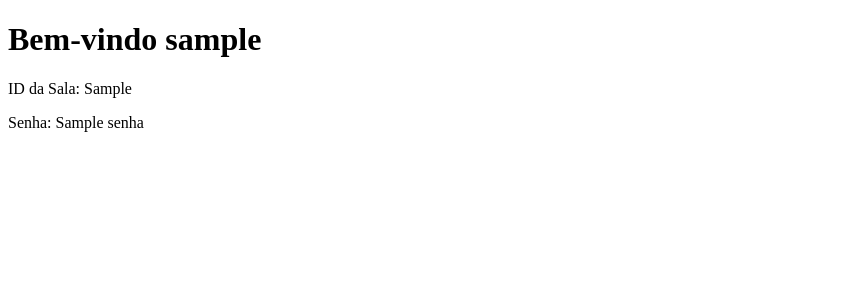
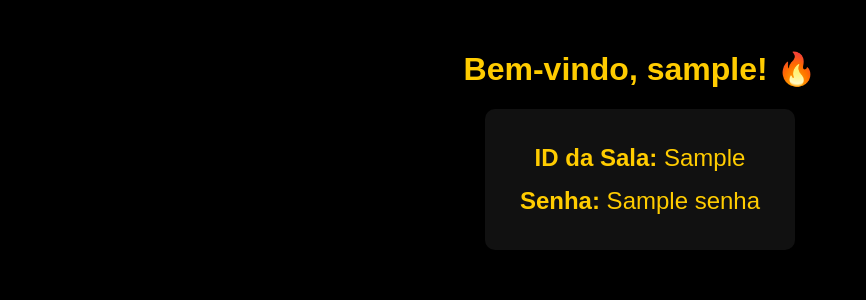
Before and after one commit to dudua9356-beep/sala-ff, a Flask app: template templates/sala.html in a window 1280 px wide. Shown: the top 300 px of the page, without its empty margins (0-866 px from the left). Run offline with Flask 3, Linux system fonts and the light colour scheme; the template is opened without the code that fills it: most values are stand-ins (such as "Sample title", 1, 10 or a date in 2020).

Commit message:
Update sala.html

```diff
--- a/templates/sala.html
+++ b/templates/sala.html
@@ -3,10 +3,18 @@
 <head>
     <meta charset="UTF-8">
     <title>Sala FF</title>
+    <style>
+        body { background-color: #000; color: #ffcc00; font-family: "Arial", sans-serif; text-align: center; }
+        h1 { margin-top: 50px; }
+        p { font-size: 1.5em; margin: 15px; }
+        .info { background-color: #111; display: inline-block; padding: 20px; border-radius: 10px; }
+    </style>
 </head>
 <body>
-    <h1>Bem-vindo {{ nick }}</h1>
-    <p>ID da Sala: {{ id_sala }}</p>
-    <p>Senha: {{ senha }}</p>
+    <h1>Bem-vindo, {{ nick }}! 🔥</h1>
+    <div class="info">
+        <p><strong>ID da Sala:</strong> {{ id_sala }}</p>
+        <p><strong>Senha:</strong> {{ senha }}</p>
+    </div>
 </body>
 </html>
```
